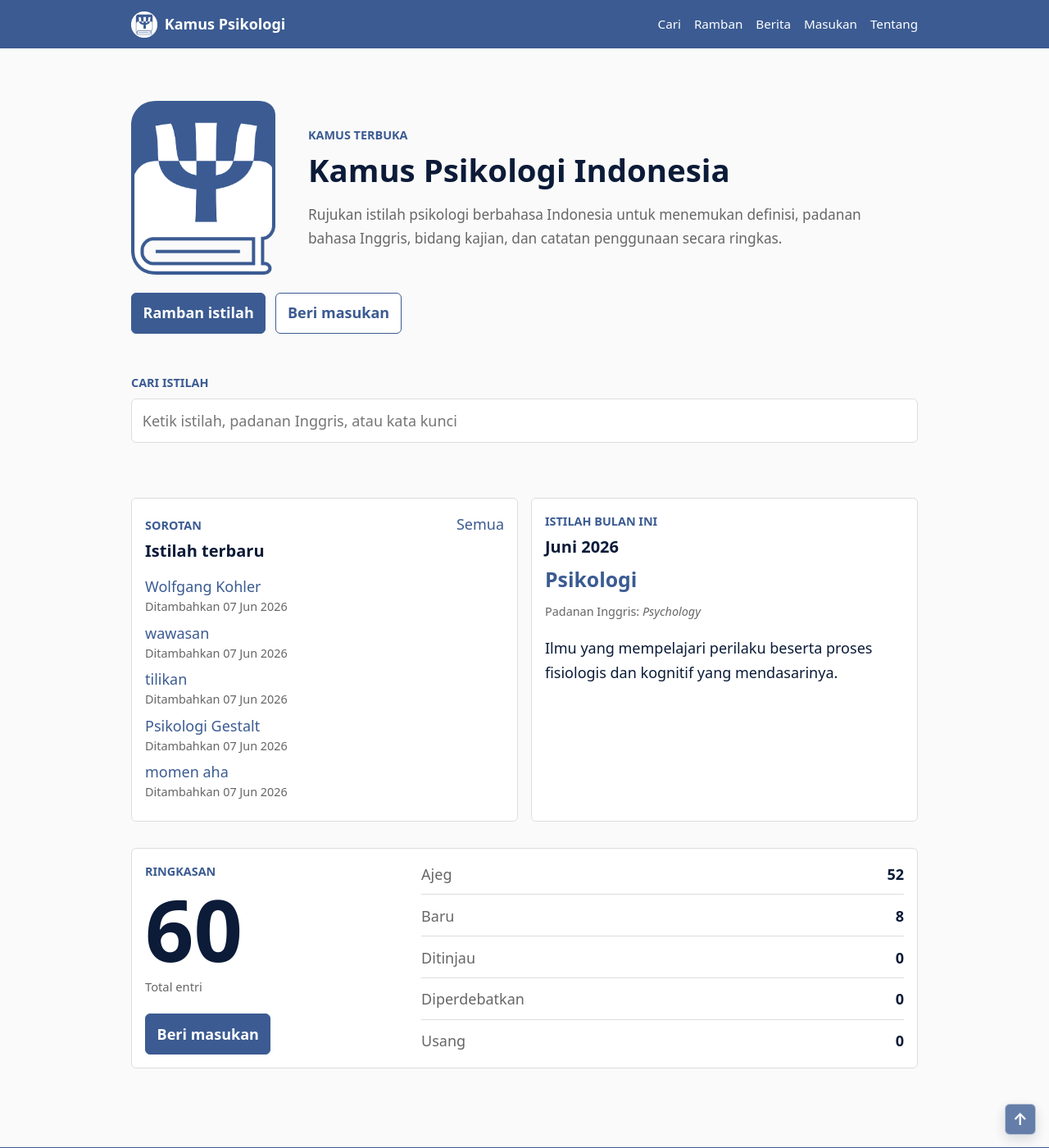
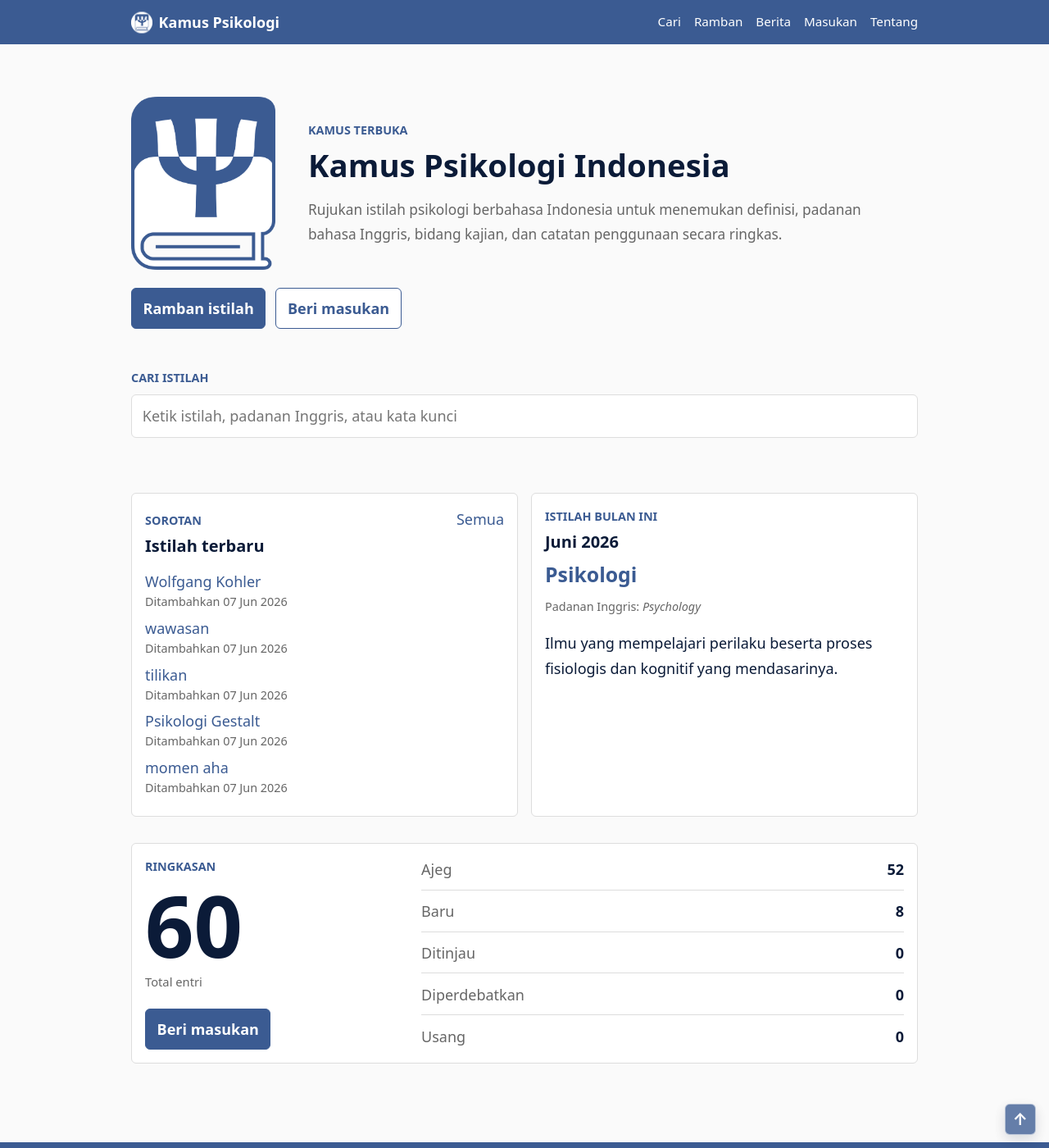
Before and after one commit to nidowardana/kamus-psikologi, a Jekyll site: the page built from index.markdown, in a window 1280 px wide and 1400 px high. Shown: the whole window at 82% size. Built offline with Jekyll 4.4.1, drawn with Linux system fonts in a browser that asks for light colours.

Commit message:
Logo update
Small tweak on navbar

```diff
--- a/_layouts/default.html
+++ b/_layouts/default.html
@@ -6,7 +6,7 @@
   <title>{{ page.title }}</title>
 
   <link rel="icon" type="image/png" href="{{ '/assets/images/kamus-psikologi_favicon.png' | relative_url }}">
-  <link rel="stylesheet" href="{{ '/assets/css/style.css' | relative_url }}">
+  <link rel="stylesheet" href="{{ '/assets/css/style.css' | relative_url }}?v={{ site.time | date: '%Y%m%d%H%M%S' }}">
   <script src="{{ '/assets/js/search.js' | relative_url }}" data-search-index="{{ '/search.json' | relative_url }}" defer></script>
 </head>
 
--- a/assets/css/style.css
+++ b/assets/css/style.css
@@ -54,10 +54,11 @@ body {
 
 .site-title {
   display: inline-flex;
-  gap: 0.55rem;
+  gap: 0.45rem;
   align-items: center;
   color: #ffffff;
   font-weight: 750;
+  line-height: 1;
 }
 
 .site-title:hover {
@@ -66,10 +67,11 @@ body {
 
 .site-title-logo {
   display: block;
-  width: 2rem;
-  height: 2rem;
+  width: 1.65rem;
+  height: 1.65rem;
   object-fit: contain;
   flex: 0 0 auto;
+  transform: translateY(0.03rem);
 }
 
 .site-nav {
@@ -947,8 +949,8 @@ section {
   }
 
   .site-title-logo {
-    width: 1.8rem;
-    height: 1.8rem;
+    width: 1.55rem;
+    height: 1.55rem;
   }
 
   .hero-brand {
```
